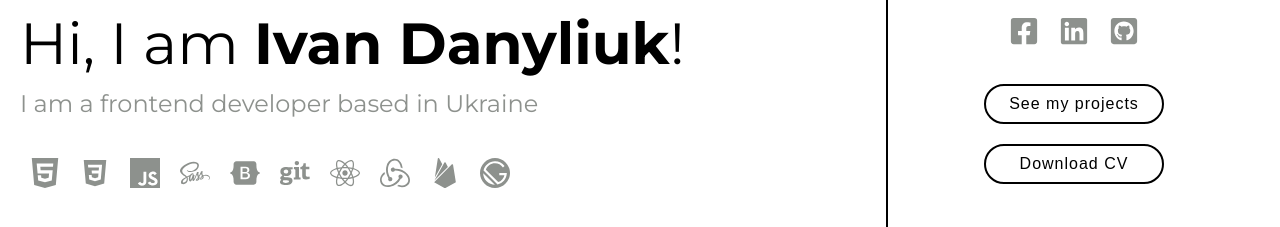
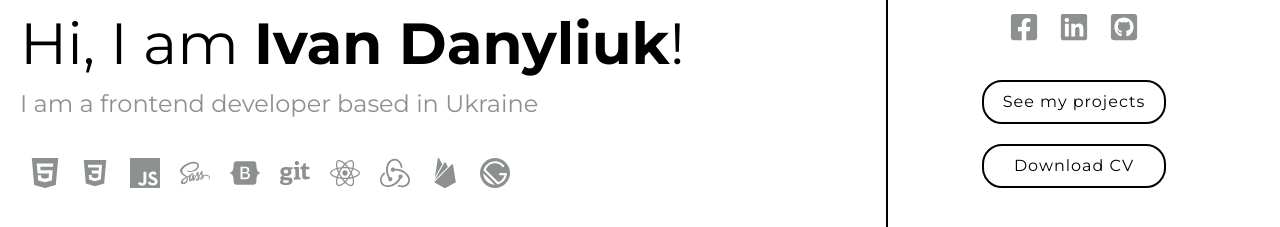
Before and after one commit to IvanDanyliuk/portfolio-gatsbyjs, a Gatsby site: page / in a window 1280 px wide. Shown: the part 335-562 px from the top of the page. Built offline with nearby package versions, Linux system fonts and the light colour scheme; Gatsby itself is replaced by a stand-in of ours.

Commit message:
fixed buttons in the index.js, added links for downloading cv and common link

```diff
--- a/src/components/UI/Button.js
+++ /dev/null
@@ -1,23 +0,0 @@
-import React from 'react';
-import styled from 'styled-components';
-
-
-const Button = props => <BtnBody
-                            type={'button'}
-                            onClick={props.onClick}
-                        >
-                            {props.title}
-                        </BtnBody>;
-
-const BtnBody = styled.button`
-    width: 180px;
-    height: 40px;
-    border: 2px solid rgb(0, 0, 0);
-    border-radius: 20px;
-    font-size: 16px;
-    letter-spacing: 1px;
-    background: transparent;
-`;
-
-
-export default Button;
--- /dev/null
+++ b/src/components/UI/CommonLinkButton.js
@@ -0,0 +1,26 @@
+import React from 'react';
+import {Link} from 'gatsby';
+import styled from 'styled-components';
+
+
+const CommonLinkButton = props => <CommonLinkBody
+                                    to={props.to}
+                                >
+                                    {props.title}
+                                </CommonLinkBody>;
+
+
+const CommonLinkBody = styled(Link)`
+    width: 180px;
+    line-height: 40px;
+    border: 2px solid rgb(0, 0, 0);
+    border-radius: 20px;
+    font-size: 16px;
+    text-align: center;
+    letter-spacing: 1px;
+    background: transparent;
+    color: rgb(0, 0, 0);
+`;
+
+
+export default CommonLinkButton;
--- /dev/null
+++ b/src/components/UI/DownloadButton.js
@@ -0,0 +1,26 @@
+import React from 'react';
+import styled from 'styled-components';
+
+
+const DownloadButton = props => <DownloadLinkBody
+                                    href={props.href}
+                                    download
+                                >
+                                    {props.title}
+                                </DownloadLinkBody>;
+
+
+const DownloadLinkBody = styled.a`
+    width: 180px;
+    line-height: 40px;
+    border: 2px solid rgb(0, 0, 0);
+    border-radius: 20px;
+    font-size: 16px;
+    text-align: center;
+    letter-spacing: 1px;
+    background: transparent;
+    color: rgb(0, 0, 0);
+`;
+
+
+export default DownloadButton;
--- a/src/pages/about.js
+++ b/src/pages/about.js
@@ -98,10 +98,6 @@ const IntroTitle = styled.p`
 	font-size: 24px;
 `;
 
-const AboutText = styled.p`
-	margin-top: 10px;
-`;
-
 const PortraitContainer = styled.div`
 	position: relative;
 	width: 20%;
--- a/src/pages/index.js
+++ b/src/pages/index.js
@@ -3,7 +3,9 @@ import styled from "styled-components";
 import Layout from "../components/Layout";
 import Skills from "../components/MainPage/Skills";
 import SocialMediaList from "../components/MainPage/SocialMediaList";
-import Button from '../components/UI/Button';
+import CommonLinkButton from "../components/UI/CommonLinkButton";
+import DownloadButton from "../components/UI/DownloadButton";
+import CV from '../content/CV.pdf';
 
 
 const IndexPage = () => {
@@ -18,8 +20,8 @@ const IndexPage = () => {
                 <Cta>
                     <SocialMediaList />
                     <BtnGroup>
-                        <Button title={'See my projects'} onClick={() => alert('Yo!')} />
-                        <Button title={'Download CV'} onClick={() => alert('Yo!')} />
+                        <CommonLinkButton to={'/projects'} title={'See my projects'} />
+                        <DownloadButton href={CV} title={'Download CV'} />
                     </BtnGroup>
                 </Cta>
             </MainPage>
@@ -66,6 +68,7 @@ const Introduction = styled.div`
     }
 
     @media (max-width: 768px) {
+        margin-top: 20px;
         width: 100%;
         align-items: center;
 
@@ -73,7 +76,10 @@ const Introduction = styled.div`
             text-align: center;
         }
         h1 {
-            font-size: 46px;
+            font-size: 36px;
+        }
+        h2 {
+            font-size: 20px;
         }
     }
 `;
@@ -116,7 +122,7 @@ const BtnGroup = styled.div`
     display: flex;
     flex-direction: column;
 
-    button {
+    a {
         margin: 10px;
     }
 `;
```
Also changed, not shown: 1 other file.
